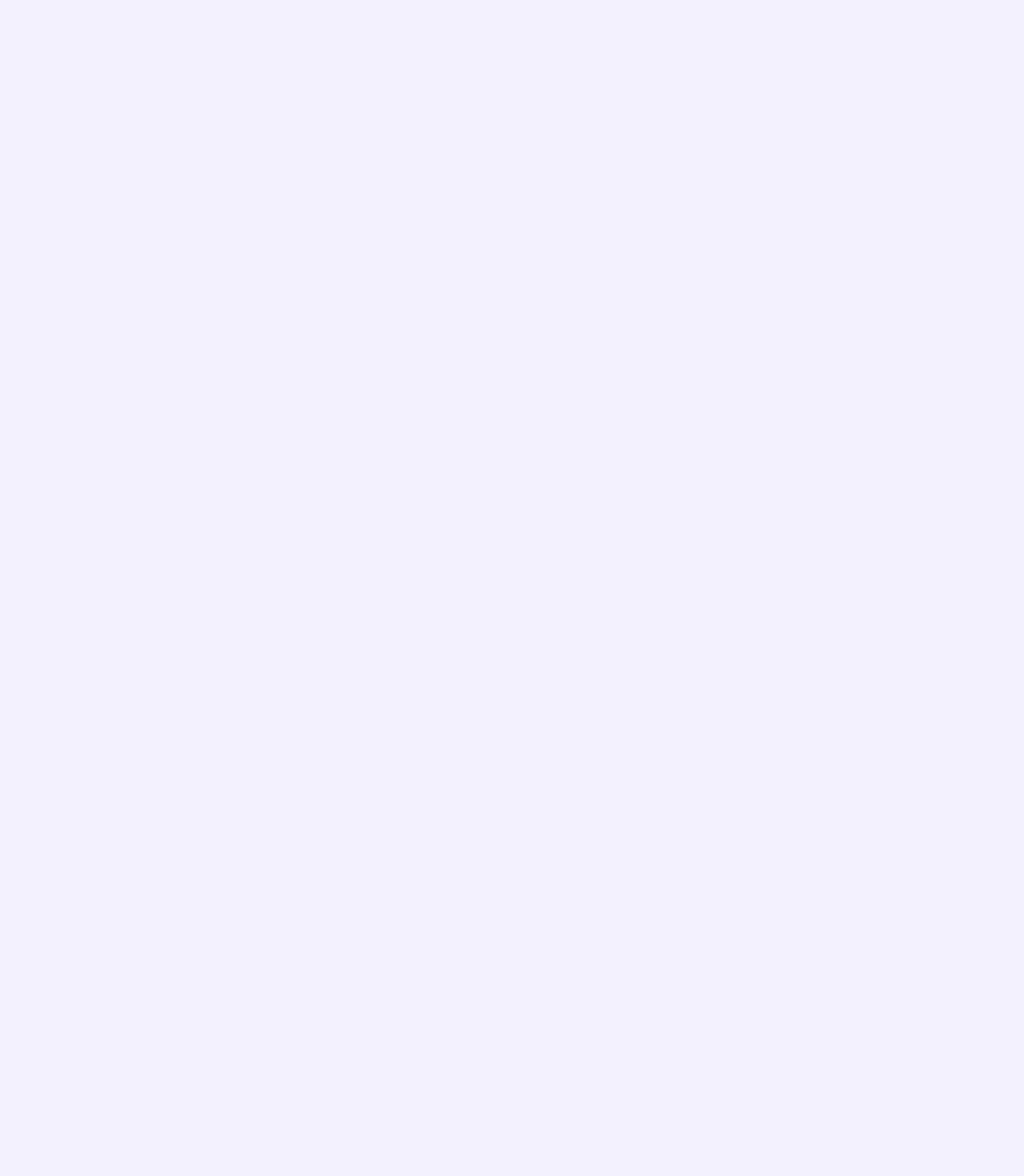
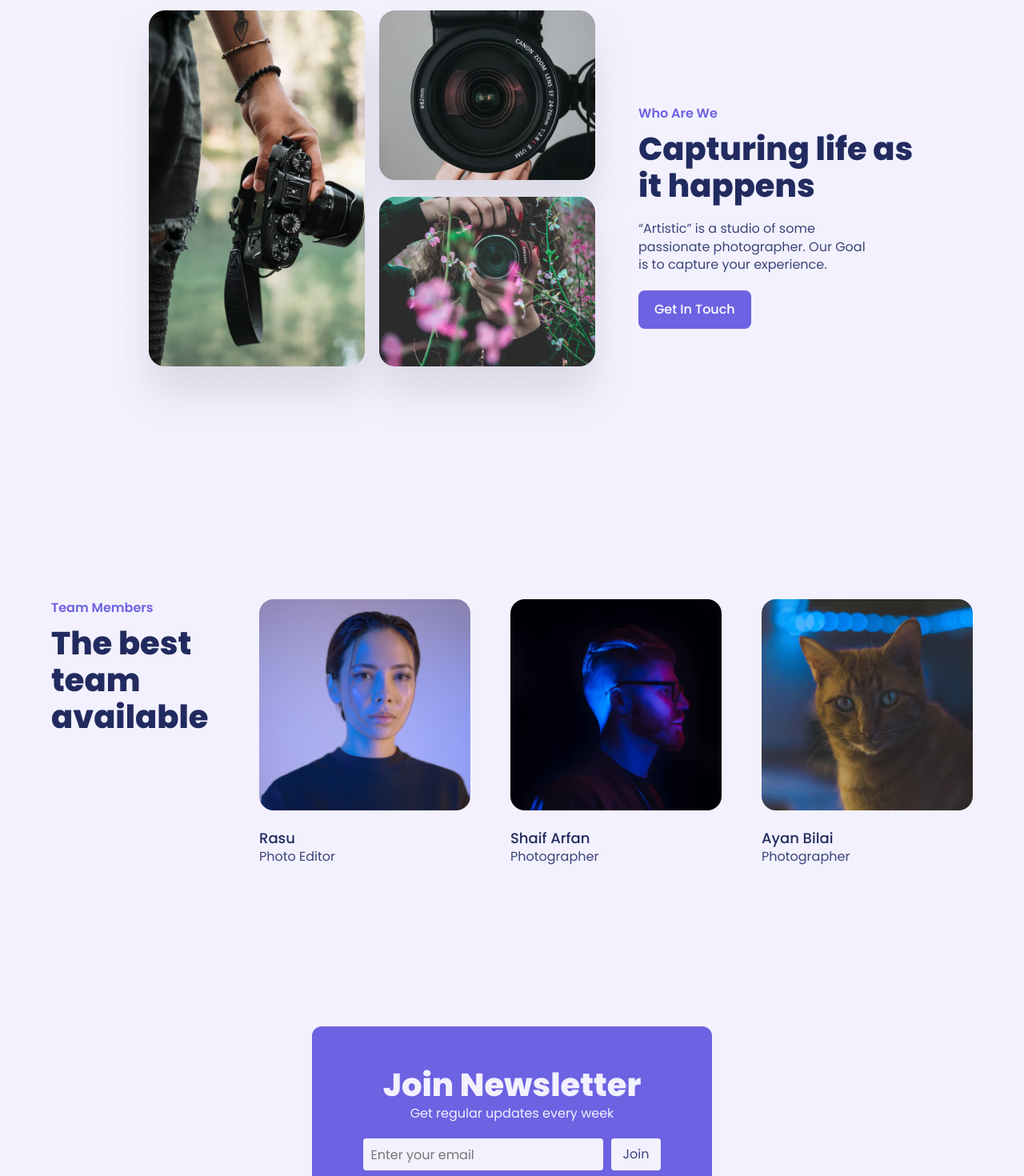
Before and after one commit to GitHubxxx17/artistic, a React (Create React App) app: page / in a window 1280 px wide. Shown: the part 1400-2870 px from the top of the page at 80% size. Before the commit the page ends 1293 px from the top, so only its background shows below. Built offline with nearby package versions, Linux system fonts and the light colour scheme; the HTML template or start-up script is replaced by a standard one.

Commit message:
feat:中间三个板块

```diff
--- /dev/null
+++ b/src/components/AboutSection.js
@@ -0,0 +1,69 @@
+import React from 'react';
+import styled from 'styled-components';
+import { Link } from 'react-scroll';
+import PrimaryButton from './buttons/PrimaryButton';
+import ParagraphText from './paragraphTexts/ParagraphText';
+import SectionTitle from './titles/SectionTitle';
+import AboutImg from '../assets/images/about.png';
+
+const AboutStyles = styled.div`
+  padding: 10rem 0;
+  .about__wrapper {
+    display: flex;
+    align-items: center;
+    justify-content: center;
+  }
+  .about__subtitle {
+    margin-bottom: 1rem;
+    font-weight: 600;
+    text-transform: capitalize;
+    color: var(--mediumSlateBlue);
+  }
+  .about__title {
+    margin-bottom: 2rem;
+    max-width: 350px;
+  }
+  .about__desc {
+    margin-bottom: 2rem;
+    max-width: 300px;
+  }
+  @media only screen and (max-width: 768px) {
+    .about__wrapper {
+      flex-direction: column;
+    }
+    .about__img {
+      max-width: 400px;
+    }
+  }
+`;
+
+function AboutSection() {
+  return (
+    <AboutStyles id="about">
+      <div className="container">
+        <div className="about__wrapper">
+          <div className="about__img">
+            <img src={AboutImg} alt="Artistic" />
+          </div>
+          <div className="about__info">
+            <ParagraphText className="about__subtitle">
+              Who are we
+            </ParagraphText>
+            <SectionTitle className="about__title">
+              Capturing life as it happens
+            </SectionTitle>
+            <ParagraphText className="about__desc">
+              “Artistic” is a studio of some passionate photographer. Our Goal
+              is to capture your experience.
+            </ParagraphText>
+            <PrimaryButton buttonType={Link} to="contact" smooth>
+              Get In Touch
+            </PrimaryButton>
+          </div>
+        </div>
+      </div>
+    </AboutStyles>
+  );
+}
+
+export default AboutSection;
--- /dev/null
+++ b/src/components/NewsletterSection.js
@@ -0,0 +1,89 @@
+import React from 'react';
+import styled from 'styled-components';
+import ParagraphText from './paragraphTexts/ParagraphText';
+import SectionTitle from './titles/SectionTitle';
+
+const NewsletterStyles = styled.div`
+  padding: 10rem 0;
+  .newsletter__wrapper {
+    padding: 5rem 3rem;
+    border-radius: 12px;
+    max-width: 500px;
+    margin: 0 auto;
+    background: var(--mediumSlateBlue);
+    text-align: center;
+  }
+  .newsletter__title {
+    margin-bottom: 0.2rem;
+    color: var(--lightBlue_1);
+  }
+  .newsletter__subtitle {
+    color: var(--lightBlue_1);
+    margin-bottom: 2rem;
+  }
+  .newsletter__form {
+    display: flex;
+    align-items: center;
+    justify-content: center;
+    gap: 1rem;
+    input {
+      width: 100%;
+      max-width: 300px;
+      height: 40px;
+      padding-left: 1rem;
+      background-color: var(--lightBlue_1);
+      border: none;
+      border-radius: 4px;
+      font-size: 1.6rem;
+    }
+    button {
+      height: 40px;
+      font-size: 1.6rem;
+      cursor: pointer;
+      padding: 0 1.5rem;
+      text-transform: capitalize;
+      color: var(--darkBlue_1);
+      background-color: var(--lightBlue_1);
+      border: none;
+      border-radius: 4px;
+      transition: 0.3s ease background-color;
+    }
+  }
+  @media only screen and (max-width: 768px) {
+    .newsletter__wrapper {
+      padding: 3rem 2rem;
+    }
+    .newsletter__form {
+      flex-direction: column;
+      input {
+        font-size: 1.4rem;
+      }
+      button {
+        font-size: 1.4rem;
+      }
+    }
+  }
+`;
+
+function NewsletterSection() {
+  return (
+    <NewsletterStyles>
+      <div className="container">
+        <div className="newsletter__wrapper">
+          <SectionTitle className="newsletter__title">
+            Join Newsletter
+          </SectionTitle>
+          <ParagraphText className="newsletter__subtitle">
+            Get regular updates every week
+          </ParagraphText>
+          <form className="newsletter__form">
+            <input type="email" placeholder="Enter your email" />
+            <button type="submit">Join</button>
+          </form>
+        </div>
+      </div>
+    </NewsletterStyles>
+  );
+}
+
+export default NewsletterSection;
--- /dev/null
+++ b/src/components/team/TeamMemberItem.js
@@ -0,0 +1,41 @@
+import React from 'react';
+import styled from 'styled-components';
+import themeList from '../../data/themeList';
+import ParagraphText from '../paragraphTexts/ParagraphText';
+
+const TeamMemberItemStyles = styled.div`
+  .teamMember__img {
+    margin-bottom: 2rem;
+    img {
+      border-radius: 18px;
+    }
+  }
+  .teamMember__name {
+    font-weight: 500;
+    font-size: 1.8rem;
+    color: ${({ theme: { theme } }) =>
+      theme === themeList.light ? 'var(--darkBlue_2)' : 'var(--lightBlue_1)'};
+  }
+  @media only screen and (max-width: 768px) {
+    .teamMember__img {
+      margin-bottom: 1rem;
+      img {
+        max-width: 250px;
+      }
+    }
+  }
+`;
+
+function TeamMemberItem({ img, name, title }) {
+  return (
+    <TeamMemberItemStyles>
+      <div className="teamMember__img">
+        <img src={img} alt="hello" />
+      </div>
+      <ParagraphText className="teamMember__name">{name}</ParagraphText>
+      <ParagraphText className="teamMember__subtitle">{title}</ParagraphText>
+    </TeamMemberItemStyles>
+  );
+}
+
+export default TeamMemberItem;
--- /dev/null
+++ b/src/components/team/TeamSection.js
@@ -0,0 +1,84 @@
+import React from 'react';
+import styled from 'styled-components';
+import ParagraphText from '../paragraphTexts/ParagraphText';
+import SectionTitle from '../titles/SectionTitle';
+import TeamMemberItem from './TeamMemberItem';
+// team member images
+import teamMember1 from '../../assets/images/team1.png';
+import teamMember2 from '../../assets/images/team2.png';
+import teamMember3 from '../../assets/images/team3.png';
+
+const TeamSectionStyles = styled.div`
+  padding: 10rem 0;
+  .team__wrapper {
+    display: flex;
+    gap: 1rem;
+  }
+  .team__info {
+    max-width: 250px;
+  }
+  .team__subtitle {
+    margin-bottom: 1rem;
+    font-weight: 600;
+    color: var(--mediumSlateBlue);
+    text-transform: capitalize;
+  }
+  .team__members {
+    width: 100%;
+    display: grid;
+    grid-template-columns: repeat(auto-fill, minmax(200px, 1fr));
+    gap: 5rem;
+  }
+  @media only screen and (max-width: 790px) {
+    .team__wrapper {
+      flex-direction: column;
+      text-align: center;
+      gap: 3rem;
+    }
+    .team__info {
+      margin: 0 auto;
+    }
+    .team__members {
+      flex-wrap: wrap;
+      gap: 2rem;
+    }
+  }
+`;
+
+function TeamSection() {
+  return (
+    <TeamSectionStyles>
+      <div className="container">
+        <div className="team__wrapper">
+          <div className="team__info">
+            <ParagraphText className="team__subtitle">
+              Team Members
+            </ParagraphText>
+            <SectionTitle className="team__title">
+              The best team available
+            </SectionTitle>
+          </div>
+          <div className="team__members">
+            <TeamMemberItem
+              img={teamMember1}
+              name="Rasu"
+              title="Photo Editor"
+            />
+            <TeamMemberItem
+              img={teamMember2}
+              name="Shaif Arfan"
+              title="Photographer"
+            />
+            <TeamMemberItem
+              img={teamMember3}
+              name="Ayan Bilai"
+              title="Photographer"
+            />
+          </div>
+        </div>
+      </div>
+    </TeamSectionStyles>
+  );
+}
+
+export default TeamSection;
--- a/src/pages/LandingPage.js
+++ b/src/pages/LandingPage.js
@@ -2,6 +2,9 @@ import React from 'react';
 import Header from '../components/Header';
 import HeroSection from '../components/HeroSection';
 import ServicesSection from '../components/services/ServicesSection';
+import AboutSection from '../components/AboutSection';
+import TeamSection from '../components/team/TeamSection';
+import NewsletterSection from '../components/NewsletterSection';
 
 function LandingPage() {
   return (
@@ -9,6 +12,9 @@ function LandingPage() {
       <Header />
       <HeroSection />
       <ServicesSection />
+      <AboutSection />
+      <TeamSection />
+      <NewsletterSection />
     </>
   );
 }
```
